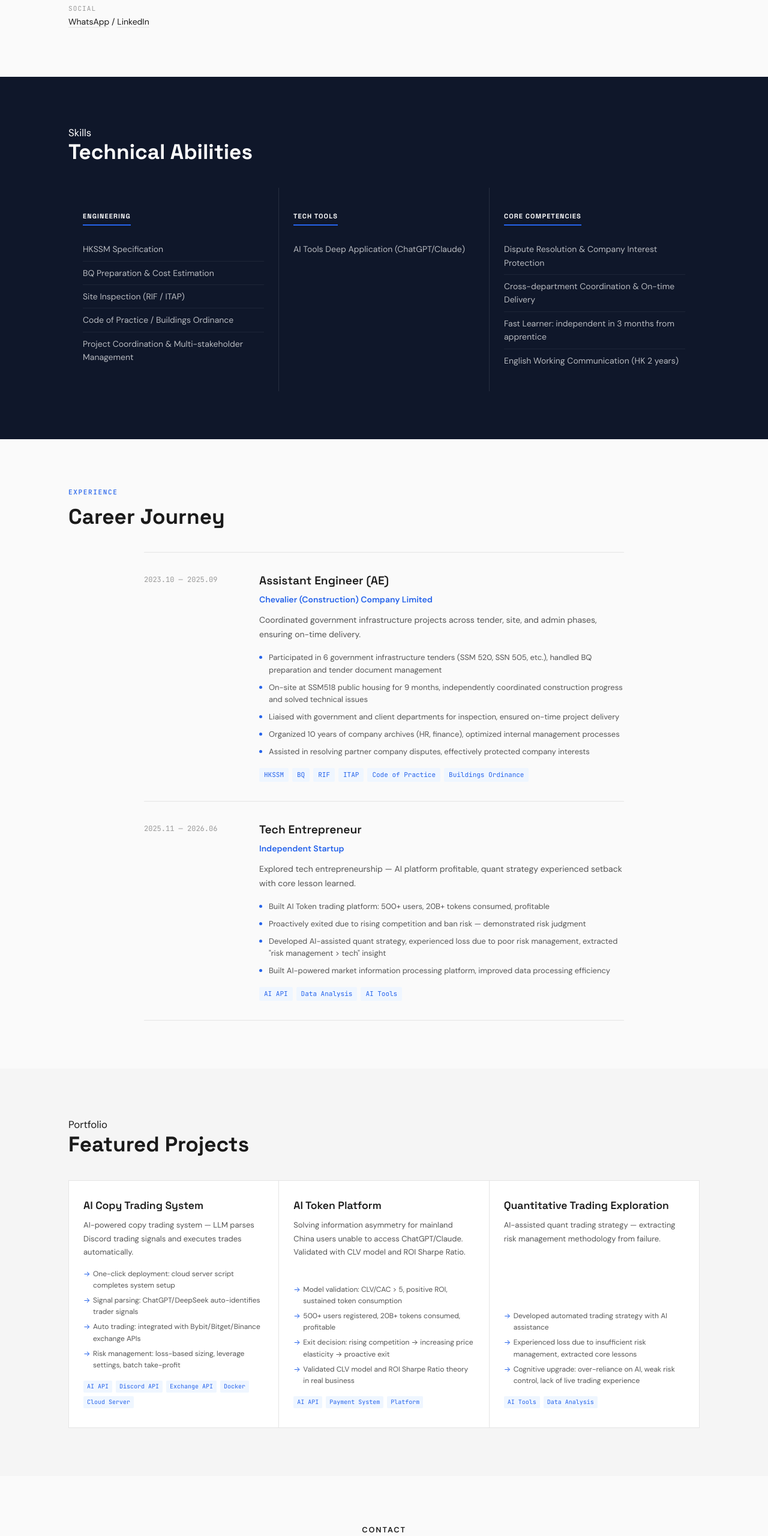
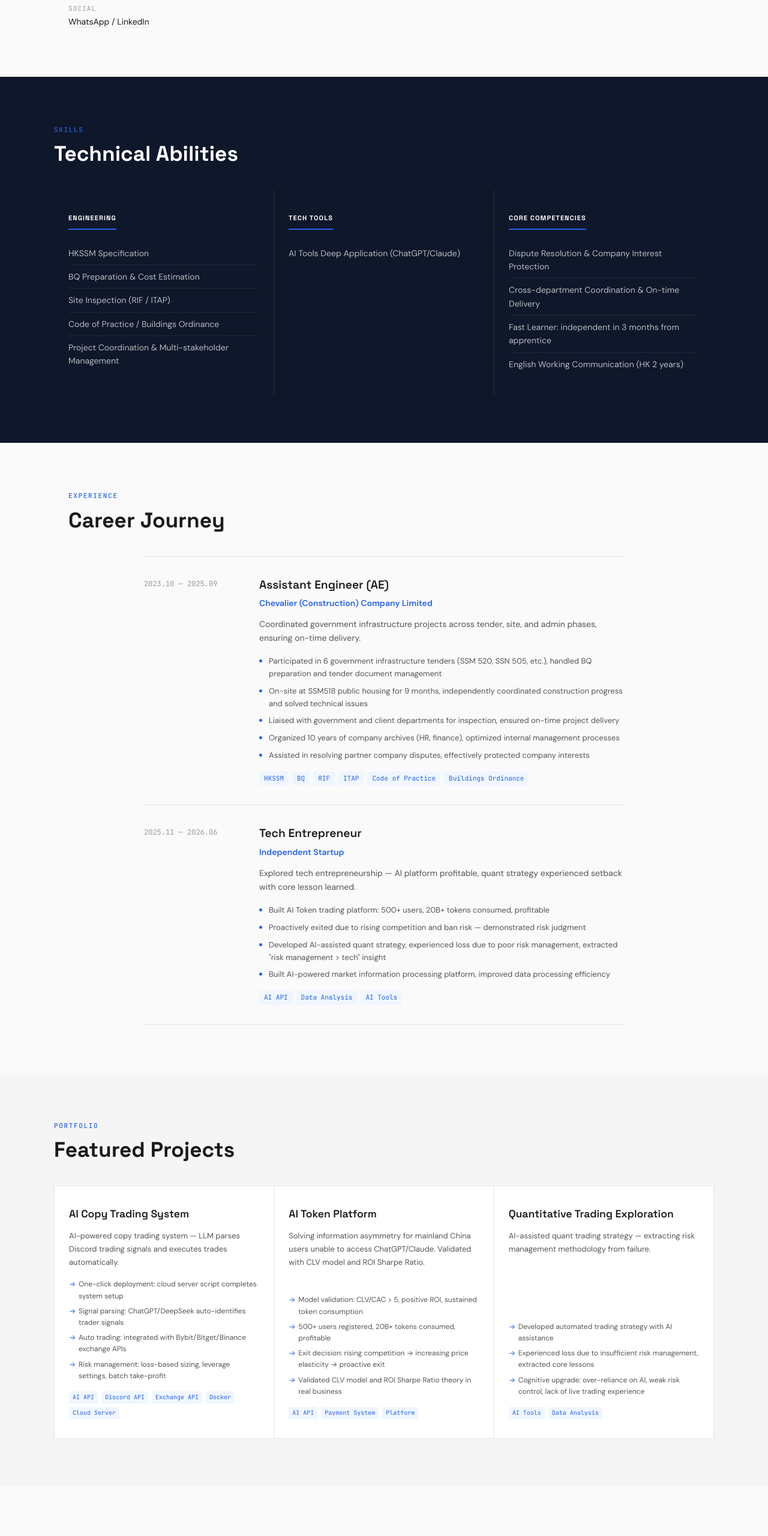
Before and after one commit to entropy66/portfolio, a React (Vite) app: page / in a window 1280 px wide. Shown: the part 1660-4220 px from the top of the page at 60% size. Built offline with nearby package versions, Linux system fonts and the light colour scheme.

Commit message:
fix: rewrite Skills and Projects components with inline styles

```diff
--- a/src/components/Projects/Projects.tsx
+++ b/src/components/Projects/Projects.tsx
@@ -8,83 +8,35 @@ export function Projects() {
   const { ref, isInView } = useScrollReveal<HTMLDivElement>()
 
   return (
-    <section className={styles.projects} id="projects">
-      <div className="container" ref={ref}>
-        <motion.p
-          className={styles.sectionLabel}
-          initial={{ opacity: 0, y: 20 }}
-          animate={isInView ? { opacity: 1, y: 0 } : {}}
-          transition={{ duration: 0.5 }}
-        >
-          {t.projects.label}
-        </motion.p>
-        <motion.h2
-          className={styles.heading}
-          initial={{ opacity: 0, y: 20 }}
-          animate={isInView ? { opacity: 1, y: 0 } : {}}
-          transition={{ duration: 0.5, delay: 0.1 }}
-        >
-          {t.projects.heading}
-        </motion.h2>
-
+    <div className={styles.projects} id="projects">
+      <div className={styles.inner} ref={ref}>
+        <div className={styles.sectionTag}>{t.projects.label}</div>
+        <h2 className={styles.heading}>{t.projects.heading}</h2>
         <div className={styles.grid}>
-          {t.projectsData.map((project, i) => (
-            <motion.article
+          {t.projectsData.map((project: any, index: number) => (
+            <motion.div
               key={project.id}
               className={styles.card}
-              initial={{ opacity: 0, y: 40 }}
+              initial={{ opacity: 0, y: 20 }}
               animate={isInView ? { opacity: 1, y: 0 } : {}}
-              transition={{
-                duration: 0.6,
-                delay: 0.15 + i * 0.12,
-                ease: [0.16, 1, 0.3, 1],
-              }}
+              transition={{ duration: 0.5, delay: index * 0.1, ease: [0.16, 1, 0.3, 1] }}
             >
-              <h3 className={styles.cardTitle}>{project.title}</h3>
+              <div className={styles.cardTitle}>{project.title}</div>
               <p className={styles.cardDesc}>{project.description}</p>
-
               <ul className={styles.cardHighlights}>
-                {project.highlights.map((h) => (
-                  <li key={h} className={styles.cardHighlight}>
-                    {h}
-                  </li>
+                {project.highlights.map((h: string, i: number) => (
+                  <li key={i} className={styles.cardHighlight}>{h}</li>
                 ))}
               </ul>
-
               <div className={styles.techList}>
-                {project.technologies.map((tech) => (
-                  <span key={tech} className={styles.techTag}>
-                    {tech}
-                  </span>
+                {project.technologies.map((tech: string) => (
+                  <span key={tech} className={styles.techTag}>{tech}</span>
                 ))}
               </div>
-
-              <div className={styles.links}>
-                {project.github && (
-                  <a
-                    href={project.github}
-                    target="_blank"
-                    rel="noopener noreferrer"
-                    className={styles.projectLink}
-                  >
-                    {t.projects.github} <span className={styles.arrow}>→</span>
-                  </a>
-                )}
-                {project.link && (
-                  <a
-                    href={project.link}
-                    target="_blank"
-                    rel="noopener noreferrer"
-                    className={styles.projectLink}
-                  >
-                    {t.projects.preview} <span className={styles.arrow}>→</span>
-                  </a>
-                )}
-              </div>
-            </motion.article>
+            </motion.div>
           ))}
         </div>
       </div>
-    </section>
+    </div>
   )
 }
--- a/src/components/Skills/Skills.tsx
+++ b/src/components/Skills/Skills.tsx
@@ -13,54 +13,33 @@ export function Skills() {
   const grouped = CATEGORY_ORDER.map((cat) => ({
     category: cat,
     label: t.skills.categories[cat],
-    items: t.skillsData.filter((s) => s.category === cat),
+    items: t.skillsData.filter((s: any) => s.category === cat),
   })).filter((g) => g.items.length > 0)
 
   return (
-    <section className={styles.skills} id="skills">
-      <div className="container" ref={ref}>
-        <motion.p
-          className={styles.sectionLabel}
-          initial={{ opacity: 0, y: 20 }}
-          animate={isInView ? { opacity: 1, y: 0 } : {}}
-          transition={{ duration: 0.5 }}
-        >
-          {t.skills.label}
-        </motion.p>
-        <motion.h2
-          className={styles.heading}
-          initial={{ opacity: 0, y: 20 }}
-          animate={isInView ? { opacity: 1, y: 0 } : {}}
-          transition={{ duration: 0.5, delay: 0.1 }}
-        >
-          {t.skills.heading}
-        </motion.h2>
-
+    <div className={styles.skills} id="skills">
+      <div className={styles.inner} ref={ref}>
+        <div className={styles.sectionTag}>{t.skills.label}</div>
+        <h2 className={styles.heading}>{t.skills.heading}</h2>
         <div className={styles.categories}>
           {grouped.map((group, gi) => (
             <motion.div
               key={group.category}
               className={styles.category}
-              initial={{ opacity: 0, y: 30 }}
+              initial={{ opacity: 0, y: 20 }}
               animate={isInView ? { opacity: 1, y: 0 } : {}}
-              transition={{
-                duration: 0.6,
-                delay: 0.15 + gi * 0.1,
-                ease: [0.16, 1, 0.3, 1],
-              }}
+              transition={{ duration: 0.5, delay: gi * 0.1, ease: [0.16, 1, 0.3, 1] }}
             >
-              <h3 className={styles.categoryTitle}>{group.label}</h3>
+              <div className={styles.categoryTitle}>{group.label}</div>
               <div className={styles.skillList}>
-                {group.items.map((skill) => (
-                  <span key={skill.name} className={styles.skillTag}>
-                    {skill.name}
-                  </span>
+                {group.items.map((skill: any) => (
+                  <div key={skill.name} className={styles.skillTag}>{skill.name}</div>
                 ))}
               </div>
             </motion.div>
           ))}
         </div>
       </div>
-    </section>
+    </div>
   )
 }
```
